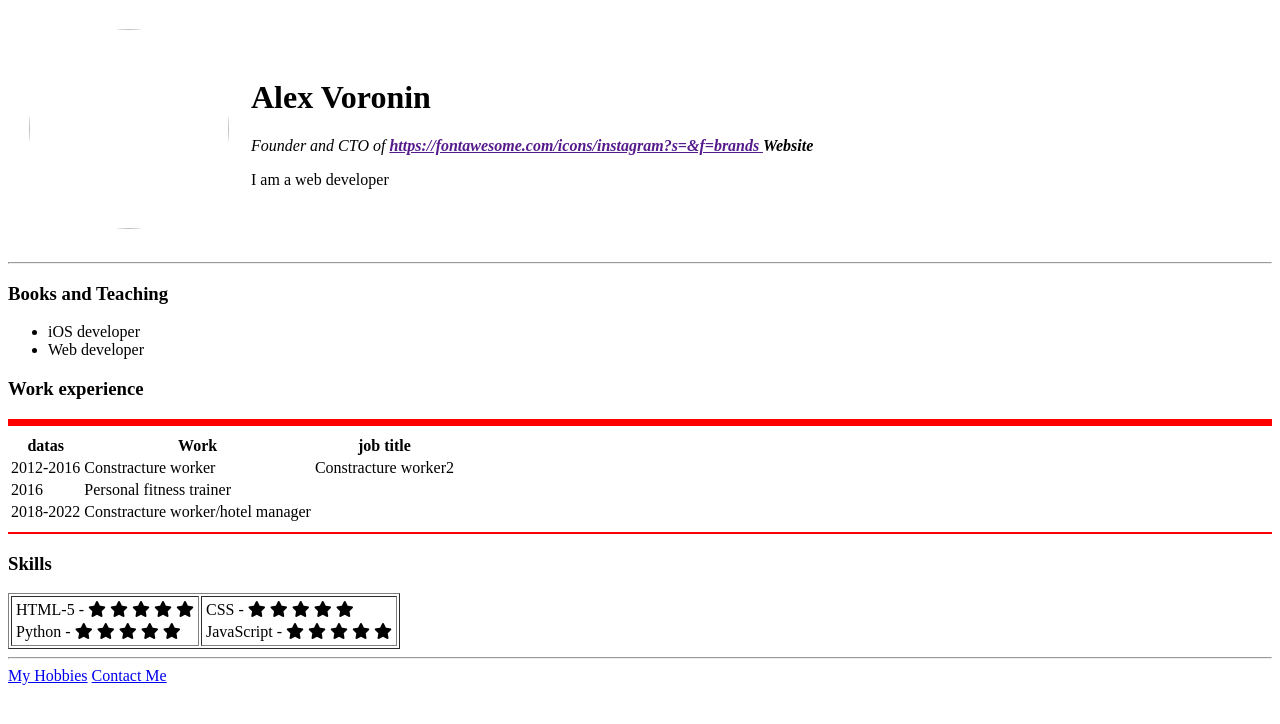
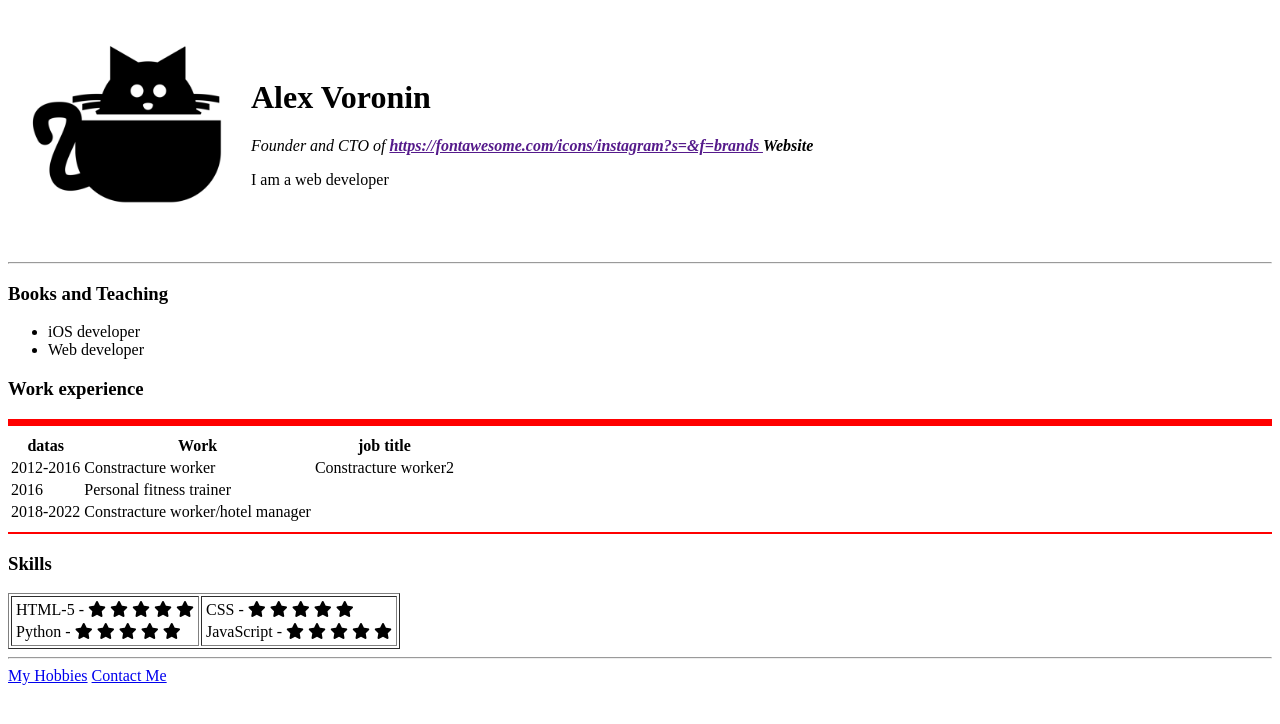
Before and after one commit to Alexzpu/cv-html, a plain HTML site: page index.html in a window 1280 px wide. Drawn offline with Linux system fonts and the light colour scheme.

Commit message:
Update index.html

```diff
--- a/index.html
+++ b/index.html
@@ -18,7 +18,7 @@
     <table cellspacing="20">
         <tr>
             <td>
-                <img src="./images/alex.webp" alt="">
+                <img src="alex.webp" alt="">
             </td>
             <td>
                 <h1>Alex Voronin</h1>
```
